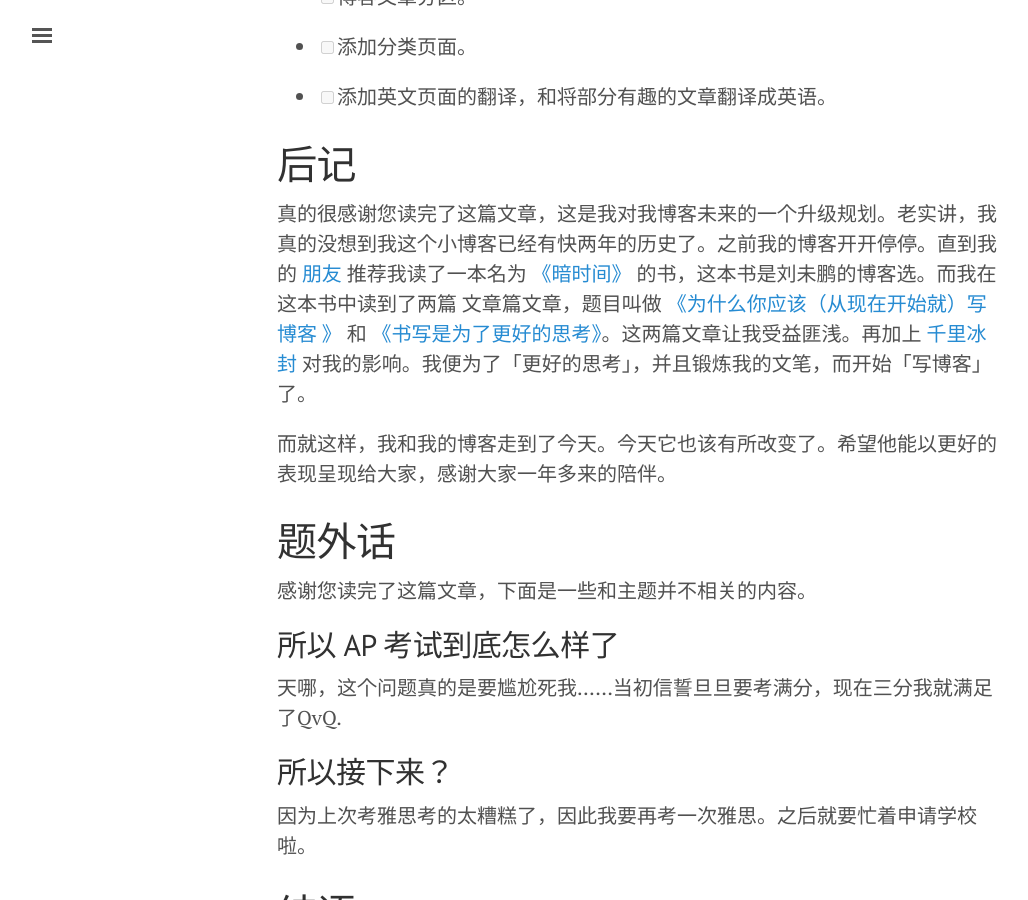
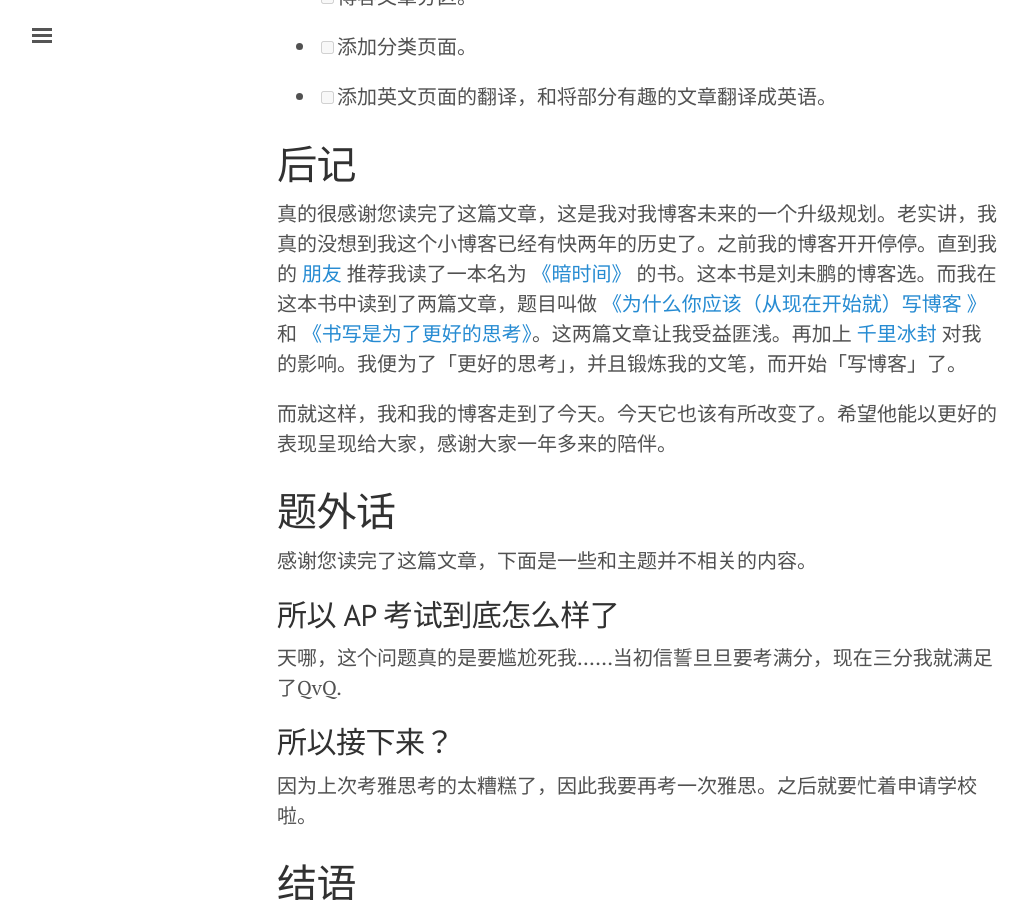
Before and after one commit to dubuqian/dubuqian.github.io, a Jekyll site: the page built from _posts/2019-06-19-BlogUpgrade.md, in a window 1280 px wide and 900 px high, scrolled down 2009 px. Shown: the whole window, without its empty margins (3-1031 px from the left). Built offline with Jekyll 4.4.1, drawn with Linux system fonts in a browser that asks for light colours.

Commit message:
Update 2019-06-19-BlogUpgrade.md

```diff
--- a/_posts/2019-06-19-BlogUpgrade.md
+++ b/_posts/2019-06-19-BlogUpgrade.md
@@ -40,7 +40,7 @@ title: 博客更新计划
 + [ ] 添加英文页面的翻译，和将部分有趣的文章翻译成英语。
 
 # 后记
-真的很感谢您读完了这篇文章，这是我对我博客未来的一个升级规划。老实讲，我真的没想到我这个小博客已经有快两年的历史了。之前我的博客开开停停。直到我的 [朋友](https://goefang.github.io) 推荐我读了一本名为 [《暗时间》](https://book.douban.com/subject/6709809/) 的书，这本书是刘未鹏的博客选。而我在这本书中读到了两篇 文章篇文章，题目叫做 [《为什么你应该（从现在开始就）写博客 》](http://mindhacks.cn/2009/02/15/why-you-should-start-blogging-now/) 和 [《书写是为了更好的思考》](http://mindhacks.cn/2009/02/09/writing-is-better-thinking/)。这两篇文章让我受益匪浅。再加上 [千里冰封](https://ice1000.org) 对我的影响。我便为了「更好的思考」，并且锻炼我的文笔，而开始「写博客」了。
+真的很感谢您读完了这篇文章，这是我对我博客未来的一个升级规划。老实讲，我真的没想到我这个小博客已经有快两年的历史了。之前我的博客开开停停。直到我的 [朋友](https://goefang.github.io) 推荐我读了一本名为 [《暗时间》](https://book.douban.com/subject/6709809/) 的书。这本书是刘未鹏的博客选。而我在这本书中读到了两篇文章，题目叫做 [《为什么你应该（从现在开始就）写博客 》](http://mindhacks.cn/2009/02/15/why-you-should-start-blogging-now/) 和 [《书写是为了更好的思考》](http://mindhacks.cn/2009/02/09/writing-is-better-thinking/)。这两篇文章让我受益匪浅。再加上 [千里冰封](https://ice1000.org) 对我的影响。我便为了「更好的思考」，并且锻炼我的文笔，而开始「写博客」了。
 
 而就这样，我和我的博客走到了今天。今天它也该有所改变了。希望他能以更好的表现呈现给大家，感谢大家一年多来的陪伴。
 # 题外话
```
